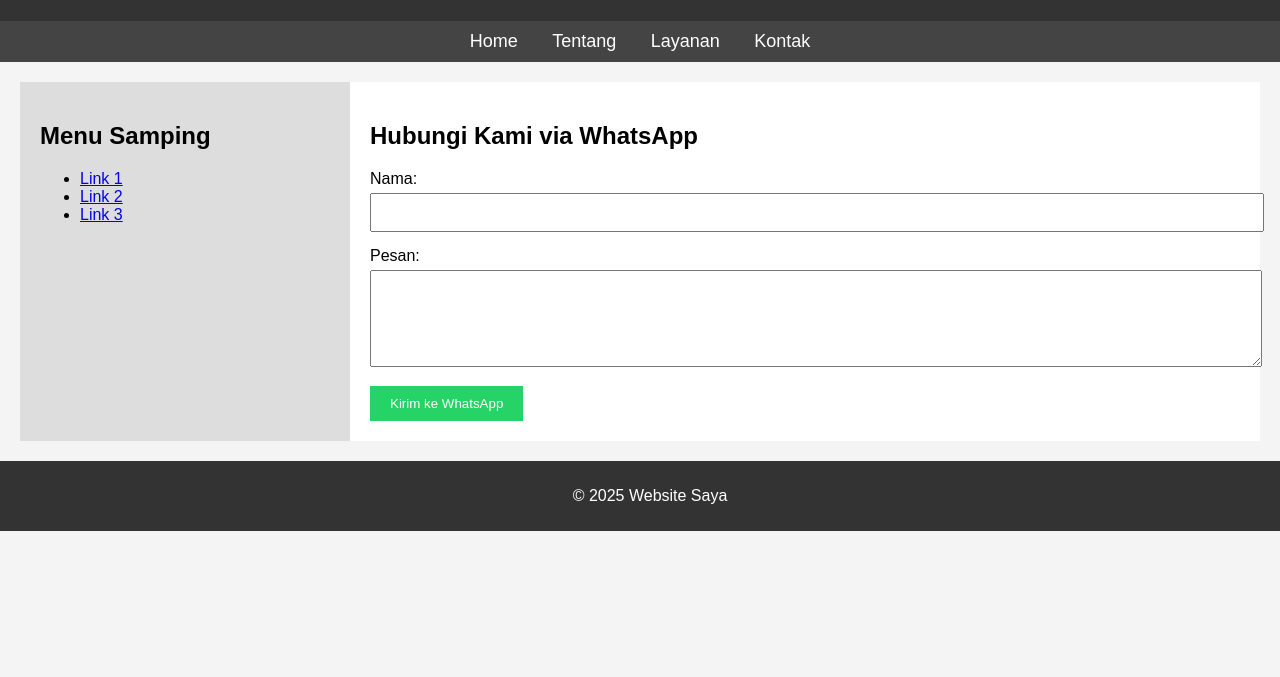
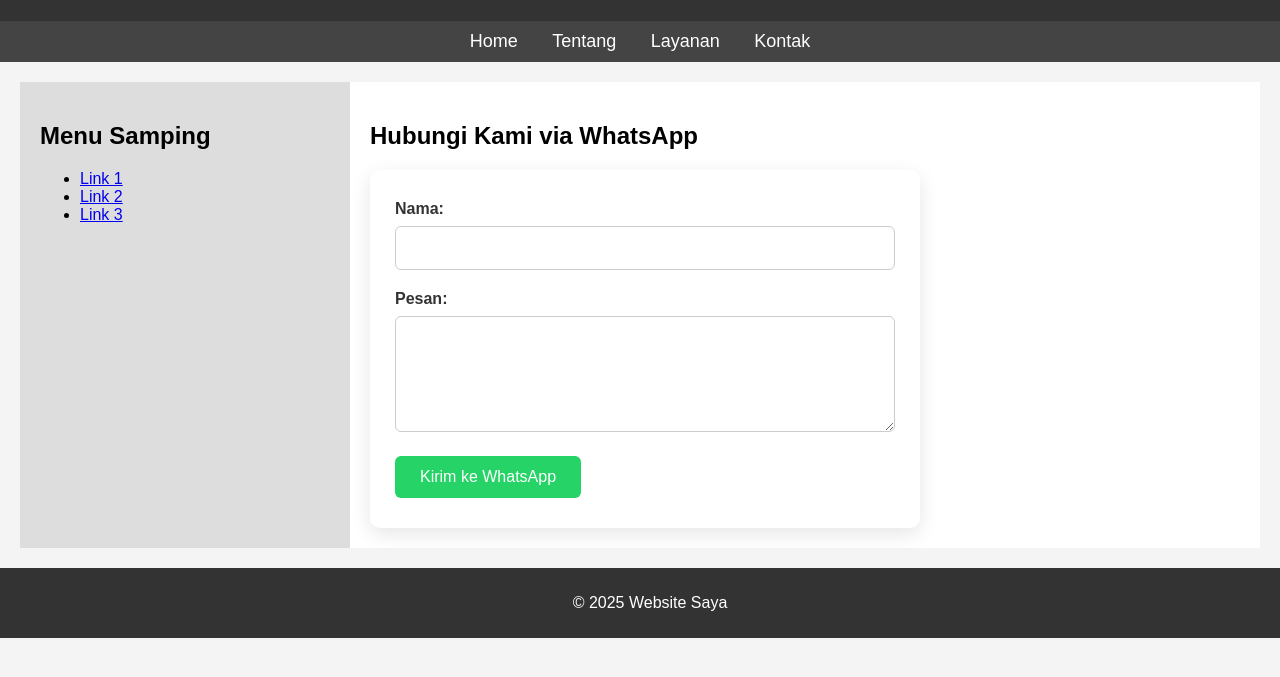
Before and after one commit to omzikzik/omzikzik.github.io, a plain HTML site: page web_latihan1/kontak.html in a window 1280 px wide. Shown: the part 99-776 px from the top of the page. Drawn offline with Linux system fonts and the light colour scheme.

Commit message:
Update styles.css

```diff
--- a/web_latihan1/styles.css
+++ b/web_latihan1/styles.css
@@ -62,19 +62,54 @@ footer {
     width: 100%;
 }
 
-input, textarea {
-    width: 100%;
-    padding: 10px;
-    margin-top: 5px;
-    margin-bottom: 15px;
+/* Form Container */
+#formWA {
+  background-color: #fff;
+  padding: 30px 25px;
+  border-radius: 10px;
+  box-shadow: 0 6px 20px rgba(0, 0, 0, 0.1);
+  width: 100%;
+  max-width: 500px;
 }
-button {
-    padding: 10px 20px;
-    background-color: #25D366;
-    color: white;
-    border: none;
-    cursor: pointer;
+
+/* Form Elements */
+#formWA label {
+  display: block;
+  margin-bottom: 8px;
+  font-weight: bold;
+  color: #333;
 }
-button:hover {
-    background-color: #1EBE5D;
+
+#formWA input,
+#formWA textarea {
+  width: 100%;
+  padding: 12px;
+  border: 1px solid #ccc;
+  border-radius: 6px;
+  margin-bottom: 20px;
+  box-sizing: border-box;
+  font-size: 16px;
 }
+
+#formWA input:focus,
+#formWA textarea:focus {
+  border-color: #25D366;
+  outline: none;
+  box-shadow: 0 0 4px rgba(37, 211, 102, 0.3);
+}
+
+/* Button Style */
+#formWA button {
+  background-color: #25D366;
+  color: white;
+  border: none;
+  padding: 12px 25px;
+  border-radius: 6px;
+  font-size: 16px;
+  cursor: pointer;
+  transition: background-color 0.3s ease;
+}
+
+#formWA button:hover {
+  background-color: #1ebe5d;
+}
```
